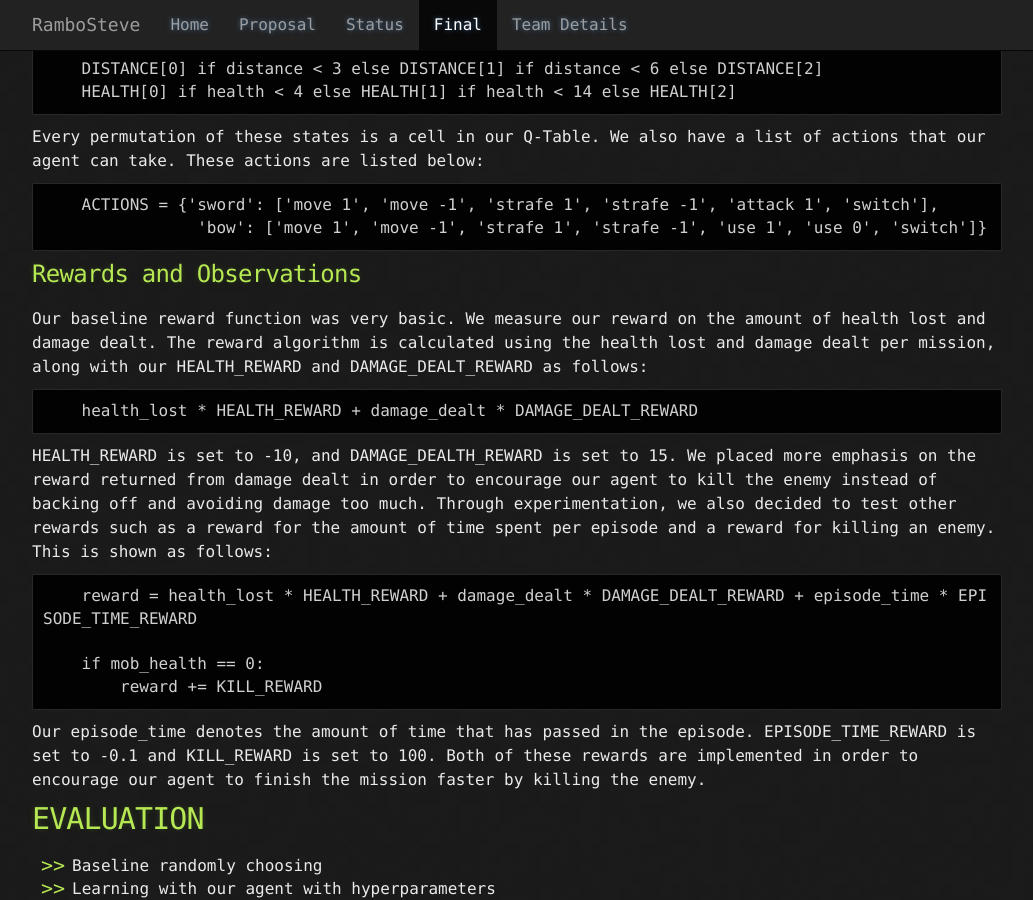
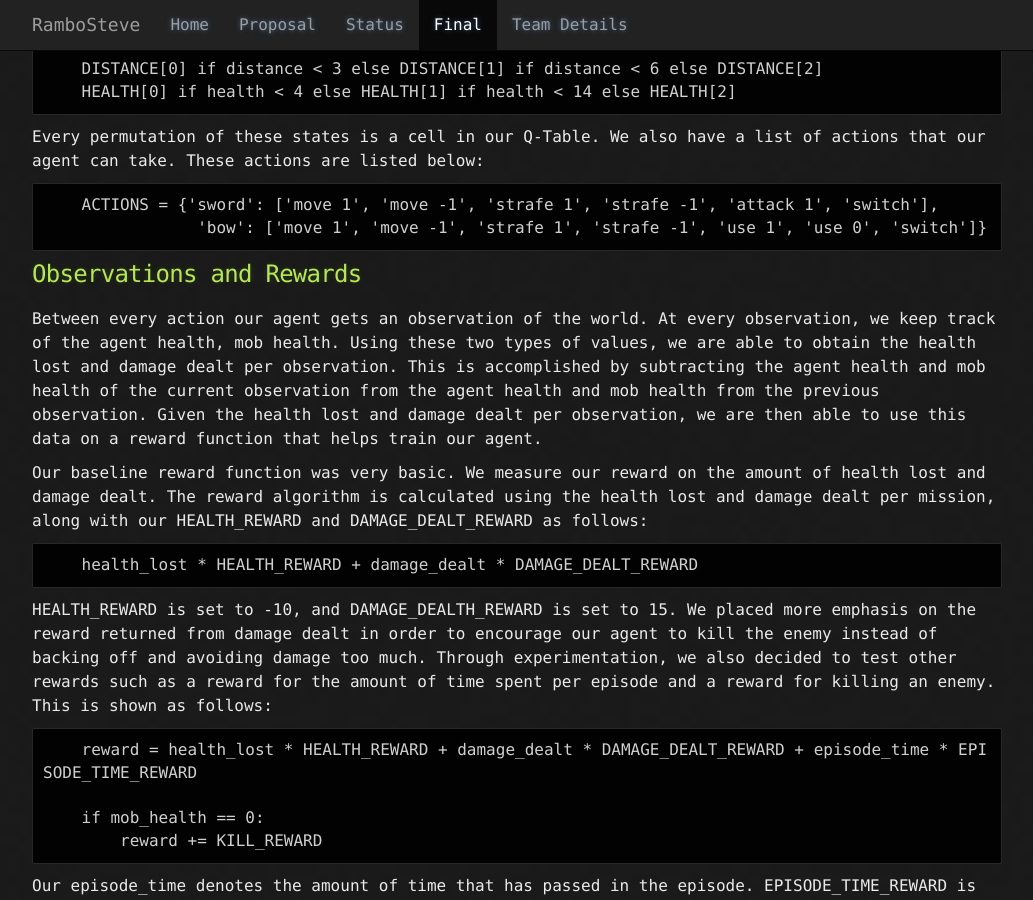
Before and after one commit to rlee97/RamboSteve, a Jekyll site: the page built from docs/final.md, in a window 1280 px wide and 900 px high, scrolled down 2839 px. Shown: the whole window, without its empty margins (123-1156 px from the left). Built offline with Jekyll 4.4.1, drawn with Linux system fonts in a browser that asks for light colours; formulas are drawn with MathJax 3.

Commit message:
Final Report refinement

```diff
--- a/docs/final.md
+++ b/docs/final.md
@@ -8,7 +8,6 @@ title: Final Report
 <p align="center">
 <iframe width="560" height="315" src="https://www.youtube.com/embed/Y0poiHRE6E4" frameborder="0" allowfullscreen></iframe>
 </p>
-
 
 ## PROJECT SUMMARY
 
@@ -70,7 +69,10 @@ Every permutation of these states is a cell in our Q-Table. We also have a list
         ACTIONS = {'sword': ['move 1', 'move -1', 'strafe 1', 'strafe -1', 'attack 1', 'switch'],
                     'bow': ['move 1', 'move -1', 'strafe 1', 'strafe -1', 'use 1', 'use 0', 'switch']}
 
-### Rewards and Observations
+### Observations and Rewards
+
+Between every action our agent gets an observation of the world. At every observation, we keep track of the agent health, mob health. Using these two types of values, we are able to obtain the health lost and damage dealt per observation. This is accomplished by subtracting the agent health and mob health of the current observation from the agent health and mob health from the previous observation. Given the health lost and damage dealt per observation, we are then able to use this data on a reward function that helps train our agent.
+
 Our baseline reward function was very basic. We measure our reward on the amount of health lost and damage dealt. The reward algorithm is calculated using the health lost and damage dealt per mission, along with our HEALTH_REWARD and DAMAGE_DEALT_REWARD as follows:
 
         health_lost * HEALTH_REWARD + damage_dealt * DAMAGE_DEALT_REWARD
@@ -84,7 +86,6 @@ HEALTH_REWARD is set to -10, and DAMAGE_DEALTH_REWARD is set to 15. We placed mo
 
 Our episode_time denotes the amount of time that has passed in the episode. EPISODE_TIME_REWARD is set to -0.1 and KILL_REWARD is set to 100. Both of these rewards are implemented in order to encourage our agent to finish the mission faster by killing the enemy.
 
-
 ## EVALUATION
 
 - Baseline randomly choosing
@@ -92,7 +93,6 @@ Our episode_time denotes the amount of time that has passed in the episode. EPIS
 - Killing mob types that it wasn't able to kill before (graph of witch deaths)
 - learning to completely draw a bow
 - some problems with agent rewards still not converging, possibly needs to run for  - many more episodes
-
 
 
 ## REFERENCES
```
